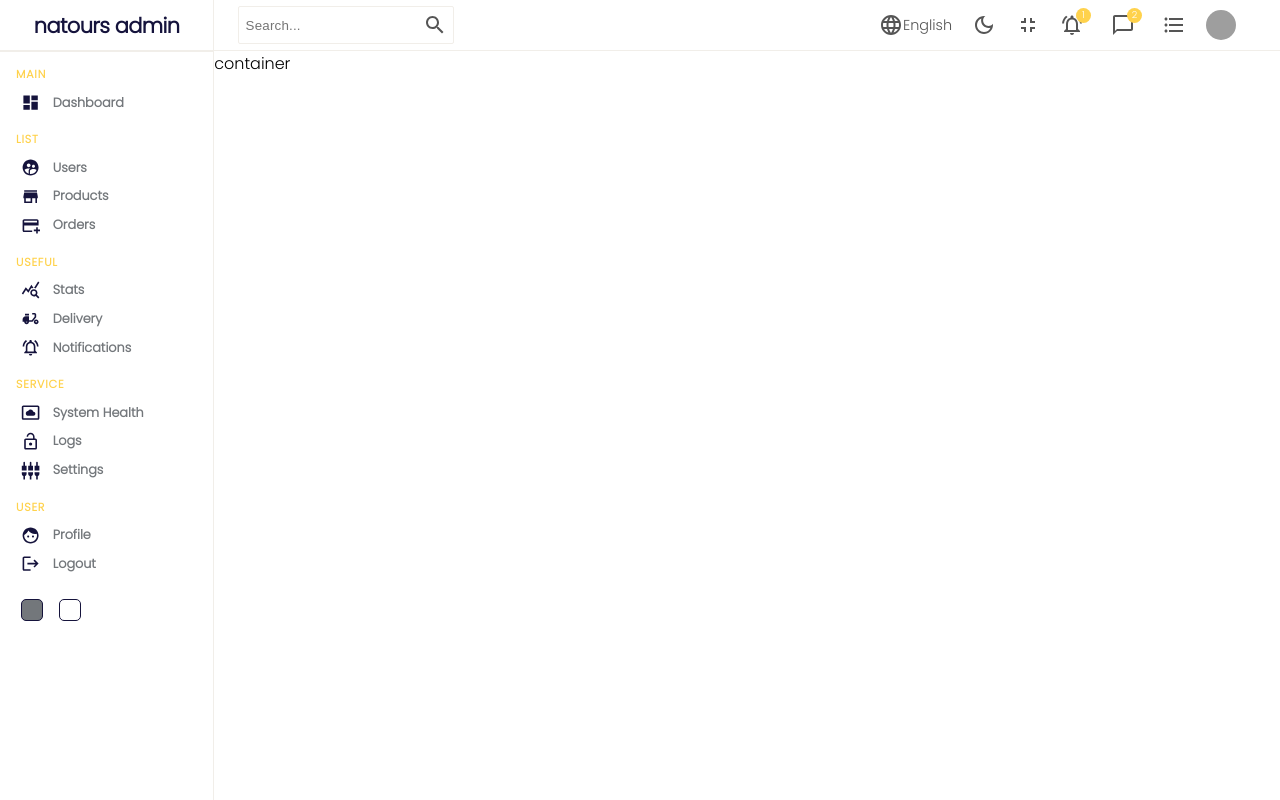
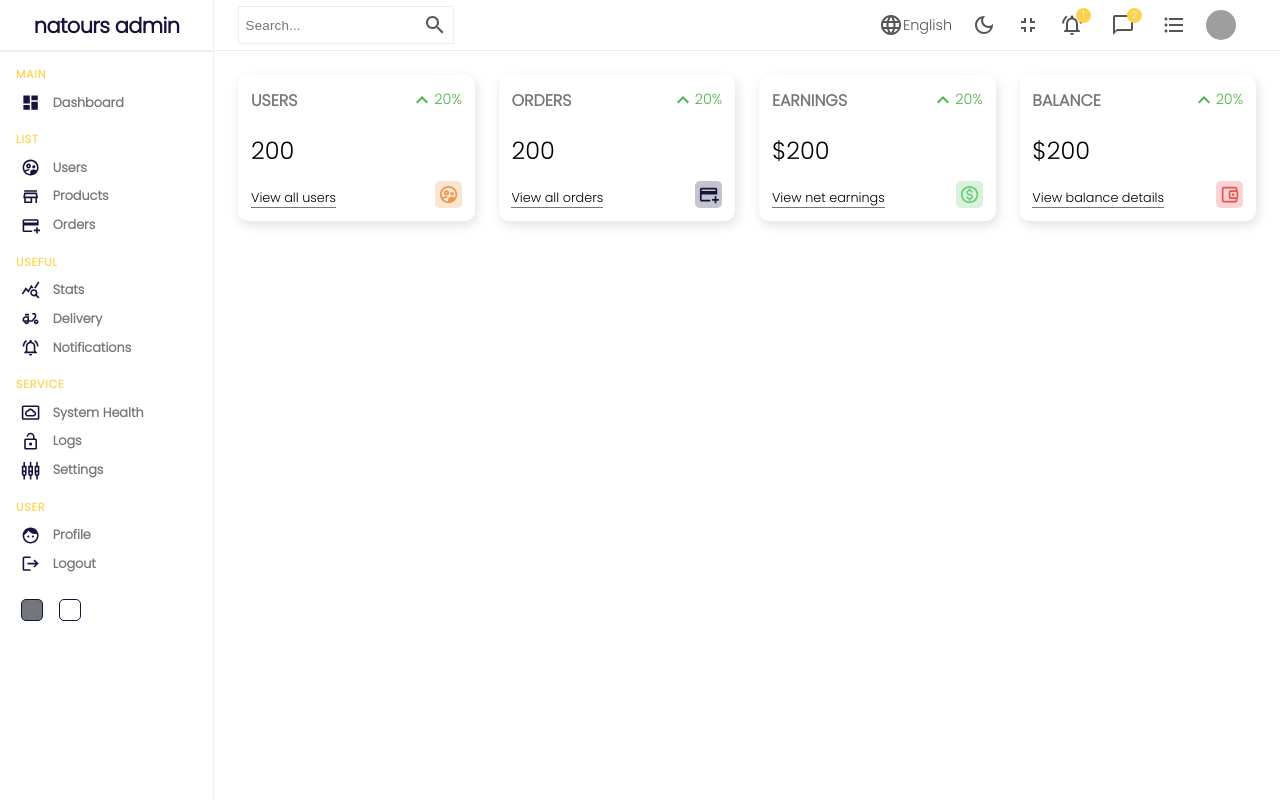
Before and after one commit to Moh-mmed/admin-dashboard, a React (Create React App) app: page / in a window 1280 px wide. Built offline with nearby package versions, Linux system fonts and the light colour scheme; grey boxes are pictures that could not be loaded.

Commit message:
add four widgets to home page

```diff
--- a/src/components/sidebar/Sidebar.js
+++ b/src/components/sidebar/Sidebar.js
@@ -1,14 +1,14 @@
 import './sidebar.scss'
 import DashboardIcon from '@mui/icons-material/Dashboard';
-import SupervisedUserCircleIcon from "@mui/icons-material/SupervisedUserCircle";
-import StoreIcon from "@mui/icons-material/Store";
+import SupervisedUserCircleOutlinedIcon from "@mui/icons-material/SupervisedUserCircleOutlined";
+import StoreOutlinedIcon from "@mui/icons-material/StoreOutlined";
 import AddCardIcon from "@mui/icons-material/AddCard";
 import QueryStatsIcon from "@mui/icons-material/QueryStats";
-import DeliveryDiningIcon from "@mui/icons-material/DeliveryDining";
+import DeliveryDiningOutlinedIcon from "@mui/icons-material/DeliveryDiningOutlined";
 import NotificationsActiveOutlinedIcon from "@mui/icons-material/NotificationsActiveOutlined";
-import SettingsSystemDaydreamIcon from "@mui/icons-material/SettingsSystemDaydream";
+import SettingsSystemDaydreamOutlinedIcon from "@mui/icons-material/SettingsSystemDaydreamOutlined";
+import SettingsInputCompositeOutlinedIcon from "@mui/icons-material/SettingsInputCompositeOutlined";
 import LockOpenIcon from "@mui/icons-material/LockOpen";
-import SettingsInputCompositeIcon from "@mui/icons-material/SettingsInputComposite";
 import FaceIcon from "@mui/icons-material/Face";
 import LogoutIcon from "@mui/icons-material/Logout";
 
@@ -28,11 +28,11 @@ const Sidebar = () => {
           </li>
           <p className="title">LIST</p>
           <li>
-            <SupervisedUserCircleIcon className="icon" />
+            <SupervisedUserCircleOutlinedIcon className="icon" />
             <span>Users</span>
           </li>
           <li>
-            <StoreIcon className="icon" />
+            <StoreOutlinedIcon className="icon" />
             <span>Products</span>
           </li>
           <li>
@@ -45,7 +45,7 @@ const Sidebar = () => {
             <span>Stats</span>
           </li>
           <li>
-            <DeliveryDiningIcon className="icon" />
+            <DeliveryDiningOutlinedIcon className="icon" />
             <span>Delivery</span>
           </li>
           <li>
@@ -54,7 +54,7 @@ const Sidebar = () => {
           </li>
           <p className="title">SERVICE</p>
           <li>
-            <SettingsSystemDaydreamIcon className="icon" />
+            <SettingsSystemDaydreamOutlinedIcon className="icon" />
             <span>System Health</span>
           </li>
           <li>
@@ -62,7 +62,7 @@ const Sidebar = () => {
             <span>Logs</span>
           </li>
           <li>
-            <SettingsInputCompositeIcon className="icon" />
+            <SettingsInputCompositeOutlinedIcon className="icon" />
             <span>Settings</span>
           </li>
           <p className="title">USER</p>
--- /dev/null
+++ b/src/components/widget/Widget.js
@@ -0,0 +1,104 @@
+import './widget.scss'
+import KeyboardArrowUpOutlinedIcon from "@mui/icons-material/KeyboardArrowUpOutlined";
+import SupervisedUserCircleOutlinedIcon from "@mui/icons-material/SupervisedUserCircleOutlined";
+import AddCardIcon from "@mui/icons-material/AddCard";
+import MonetizationOnOutlinedIcon from "@mui/icons-material/MonetizationOnOutlined";
+import AccountBalanceWalletOutlinedIcon from "@mui/icons-material/AccountBalanceWalletOutlined";
+
+const Widget = ({type}) => {
+
+    let data;
+    // Temporary
+    const amount = 200;
+    const perc = 20;
+    switch (type) {
+        case "user":
+            data = {
+              title: "USERS",
+              isMoney: false,
+              link: "View all users",
+              icon: (
+                <SupervisedUserCircleOutlinedIcon
+                  className="icon"
+                  style={{
+                    color: "#EC994B",
+                    backgroundColor: "rgba(236, 153, 75, 0.25)",
+                  }}
+                />
+              ),
+            };
+            break;
+        case "order":
+            data = {
+              title: "ORDERS",
+              isMoney: false,
+              link: "View all orders",
+              icon: (
+                <AddCardIcon
+                  className="icon"
+                  style={{
+                    color: "#15133C",
+                    backgroundColor: "rgba(21, 19, 60, 0.25)",
+                  }}
+                />
+              ),
+            };
+            break;
+        case "earning":
+            data = {
+              title: "EARNINGS",
+              isMoney: true,
+              link: "View net earnings",
+              icon: (
+                <MonetizationOnOutlinedIcon
+                  className="icon"
+                  style={{
+                    color: "#6BCB77",
+                    backgroundColor: "rgba(107, 203, 119, 0.25)",
+                  }}
+                />
+              ),
+            };
+            break;
+        case "balance":
+            data = {
+              title: "BALANCE",
+              isMoney: true,
+              link: "View balance details",
+              icon: (
+                <AccountBalanceWalletOutlinedIcon
+                  className="icon"
+                  style={{
+                    color: "#EB5353",
+                    backgroundColor: "rgba(235, 83, 83, 0.25)",
+                  }}
+                />
+              ),
+            };
+            break;
+        default:
+            break;
+        }
+
+  return (
+    <div className="widget">
+      <div className="left">
+        <span className="title">{data.title}</span>
+        <span className="counter">
+          {data.isMoney && "$"}
+          {amount}
+        </span>
+        <span className="link">{data.link}</span>
+      </div>
+      <div className="right">
+        <div className="percentage positive">
+          <KeyboardArrowUpOutlinedIcon />
+          {perc}%
+        </div>
+        {data.icon}
+      </div>
+    </div>
+  );
+}
+
+export default Widget
--- /dev/null
+++ b/src/components/widget/widget.scss
@@ -0,0 +1,48 @@
+.widget{
+    display: flex;
+    justify-content: space-between;
+    flex:1;
+    padding: 0.8rem;
+    -webkit-box-shadow: 2px 4px 10px 1px rgba(201,201,201, .47) ;
+    box-shadow: 2px 4px 10px 1px rgba(201,201,201, .47) ;
+    border-radius: 10px;
+    height: 120px;
+    .left, .right{
+        display: flex;
+        flex-direction: column;
+        justify-content: space-between;
+    }
+
+    .title{
+        font-weight: bold;
+        font-size: 1rem;
+        color: #73777B;
+    }
+    .counter{
+        font-weight: 300;
+        font-size: 1.5rem;
+    }
+    .link{
+        font-size: .8rem;
+        border-bottom: 1px solid #73777B;
+        cursor: pointer;
+    }
+    .percentage{
+        display: flex;
+        align-items: center;
+        font-size: 0.9rem;
+
+        &.positive{
+            color: #4BB543;
+        }
+        &.negative{
+            color: #ff3333;
+        }
+    }
+    .icon{
+        align-self: flex-end;
+        padding: 0.2rem;
+        font-size: 1.3rem;
+        border-radius: 5px;
+    }
+}
--- a/src/pages/home/Home.js
+++ b/src/pages/home/Home.js
@@ -1,5 +1,6 @@
 import Navbar from '../../components/navbar/Navbar'
 import Sidebar from '../../components/sidebar/Sidebar'
+import Widget from '../../components/widget/Widget'
 import './home.scss'
 
 const Home = () => {
@@ -8,7 +9,12 @@ const Home = () => {
       <Sidebar />
       <div className="home-container">
         <Navbar />
-        container
+        <div className="widgets">
+          <Widget type="user"/>
+          <Widget type="order"/>
+          <Widget type="earning"/>
+          <Widget type="balance"/>
+        </div>
       </div>
     </div>
   );
--- a/src/pages/home/home.scss
+++ b/src/pages/home/home.scss
@@ -1,6 +1,12 @@
 .home{
     display: flex;
     .home-container{
-        flex: 5
+        flex: 5;
+
+        .widgets{
+            display: flex;
+            padding: 1.5rem;
+            gap: 1.5rem
+        }
     }
 }
```
